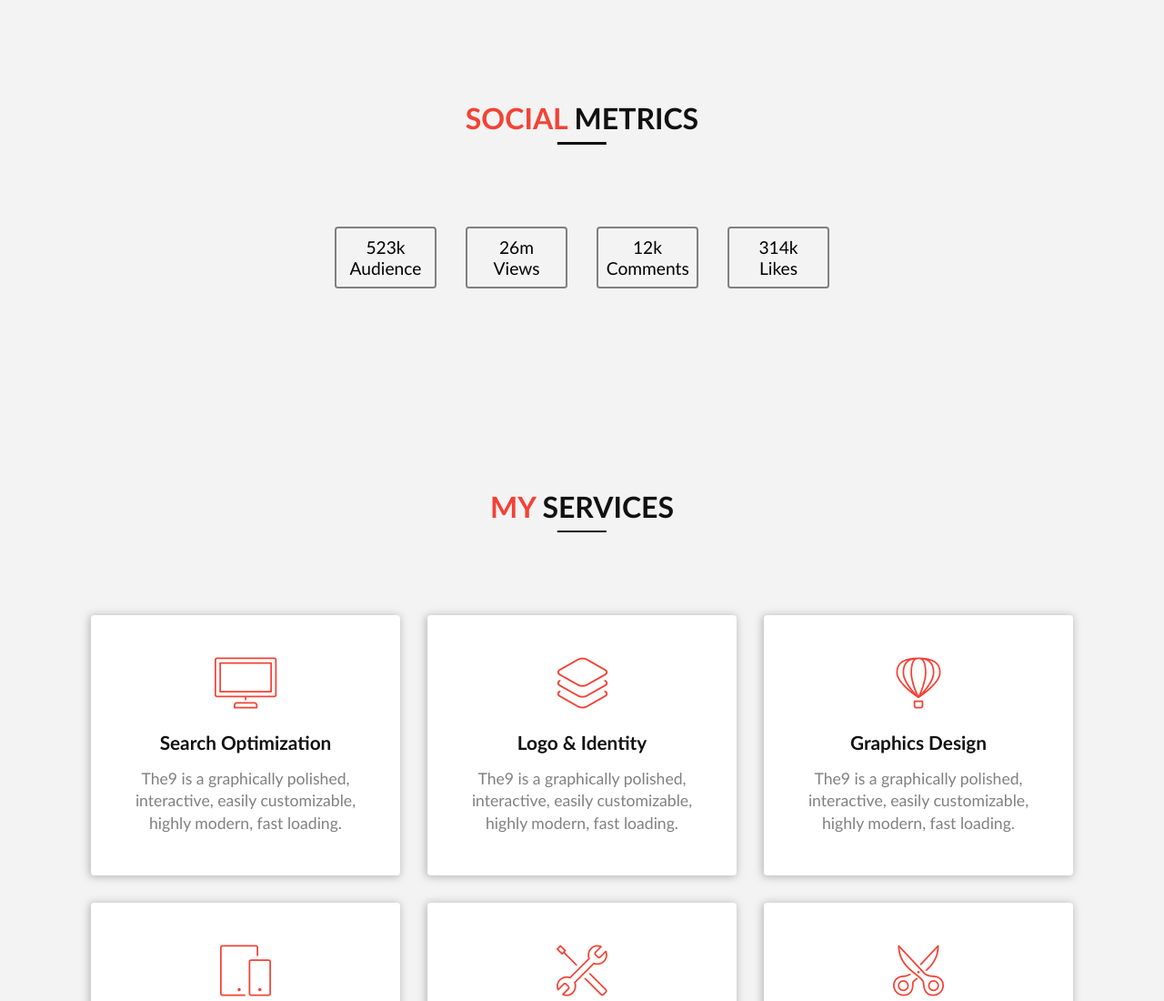
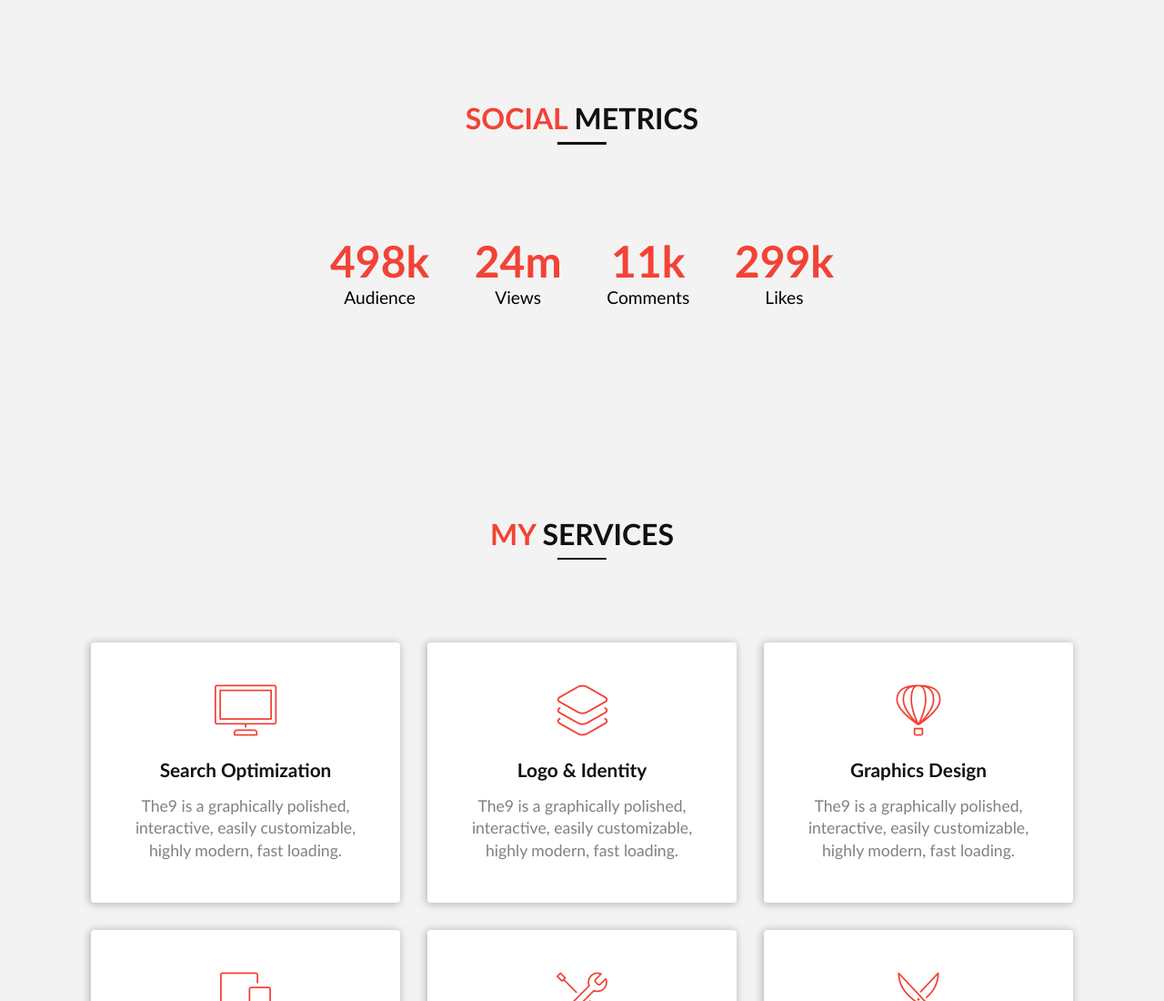
Before and after one commit to Gintaras68/portfolio-martin, a website with bundled scripts: page index.html in a window 1280 px wide. Shown: the top 1100 px of the page at 91% size. Built offline with nearby package versions, Linux system fonts and the light colour scheme.

Commit message:
Section with social metrics. Animation.

```diff
--- a/css/components/metrics.css
+++ b/css/components/metrics.css
@@ -1,15 +1,26 @@
 .social-metrics {
-  display: flex;
-  justify-content: center;
+  display: grid;
+  grid-template-columns: repeat(2, 1fr);
+  justify-items: center;
   gap: 2rem;
   list-style: none;
   font-size: 1.2rem;
+
+  @media (min-width: 720px) {
+   display: flex;
+   justify-content: center;
+
+  }
 }
 
 .metric {
-  width: 7rem;
+  /* width: 7rem; */
   padding: 0.55rem;
   text-align: center;
-  border: 2px solid gray;
-  border-radius: 0.2em;
 }
+
+.social-metrics .number {
+  font-size: 3rem;
+  color: var(--color-main);
+  font-weight: bold;
+}
--- a/index.html
+++ b/index.html
@@ -53,7 +53,7 @@
         </div>
         <div class="row">
           <ul id="metrics_block" class="col-12">
-            <li class="metric">
+            <!-- <li class="metric">
               <div class="number">523k</div>
               <div class="label">Audience</div>
             </li>
@@ -68,7 +68,7 @@
             <li class="metric">
                 <div class="number">314k</div>
                 <div class="label">Likes</div>
-            </li>
+            </li> -->
           </ul>
         </div>
        </section>
--- a/js/components/socialMetrics.js
+++ b/js/components/socialMetrics.js
@@ -1,3 +1,14 @@
+function isElementInViewport(el) {
+  var rect = el.getBoundingClientRect();
+
+  return (
+    rect.top >= 0 &&
+    rect.left >= 0 &&
+    rect.bottom <= (window.innerHeight || document.documentElement.clientHeight) &&
+    rect.right <= (window.innerWidth || document.documentElement.clientWidth)
+  );
+}
+
 function socialMetrics(selector, data) {
   if (typeof selector !== "string" || selector === "") {
     return false;
@@ -18,6 +29,28 @@
 
   DOM.innerHTML = HTML;
   DOM.classList.add("social-metrics");
+
+  // Stebime SCROLL
+  const metricsDOM = DOM.querySelectorAll(".metric");
+  const animatedMetrics = new Array(metricsDOM.length).fill(false);
+
+  window.addEventListener("scroll", () => {
+    const totalLoadingTimeMs = 3000;
+    for (let i = 0; i < metricsDOM.length; i++) {
+      const metricDOM = metricsDOM[i];
+
+      if (!animatedMetrics[i] && isElementInViewport(metricDOM)) {
+        animatedMetrics[i] = true;
+        let count = 0;
+        const timer = setInterval(() => {
+          metricDOM.querySelector(".number").textContent = ++count + data[i].symbol;
+          if (count >= data[i].number) {
+            clearInterval(timer);
+          }
+        }, totalLoadingTimeMs / data[i].number);
+      }
+    }
+  });
 }
 
 export { socialMetrics };
```
